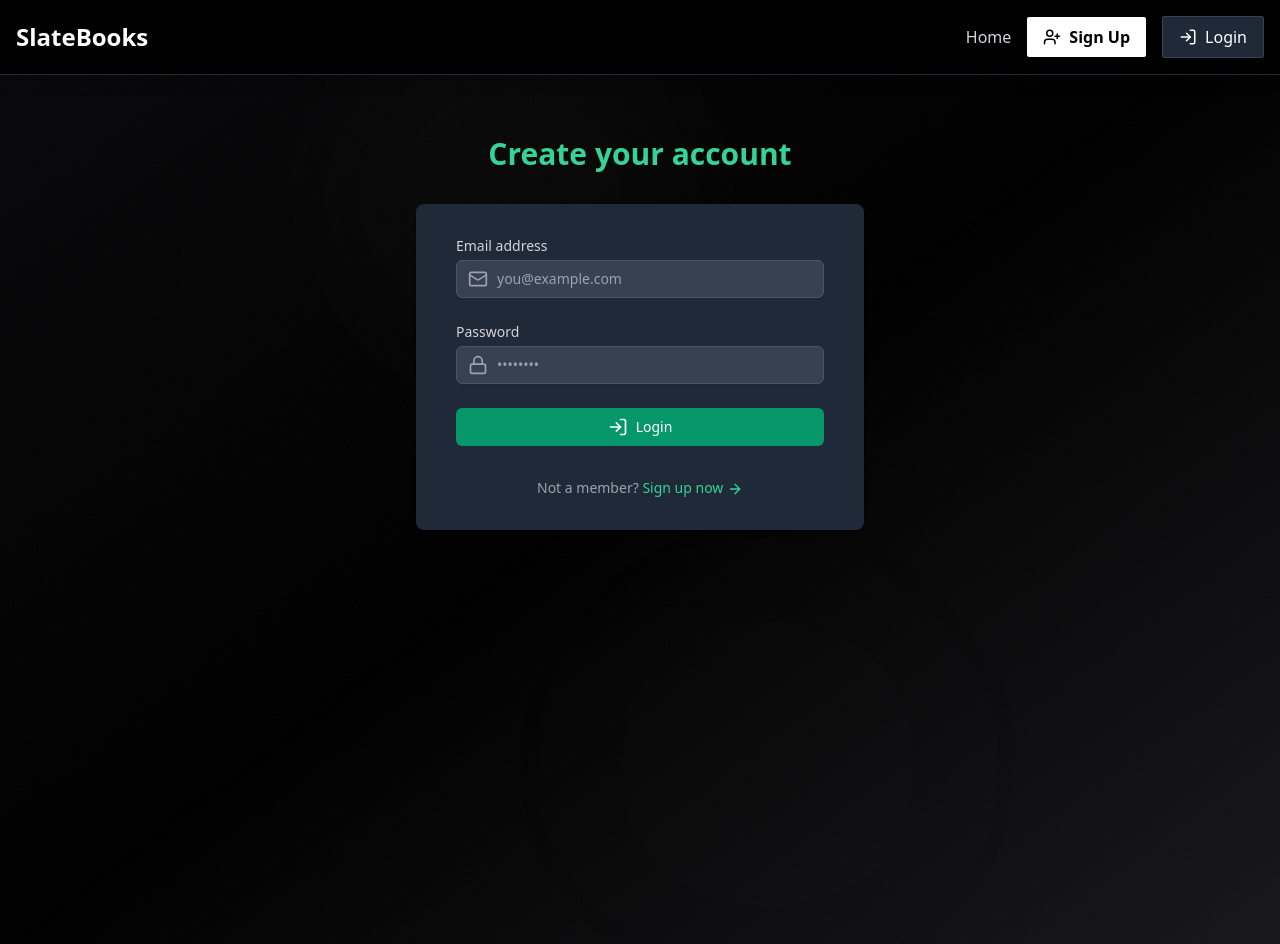
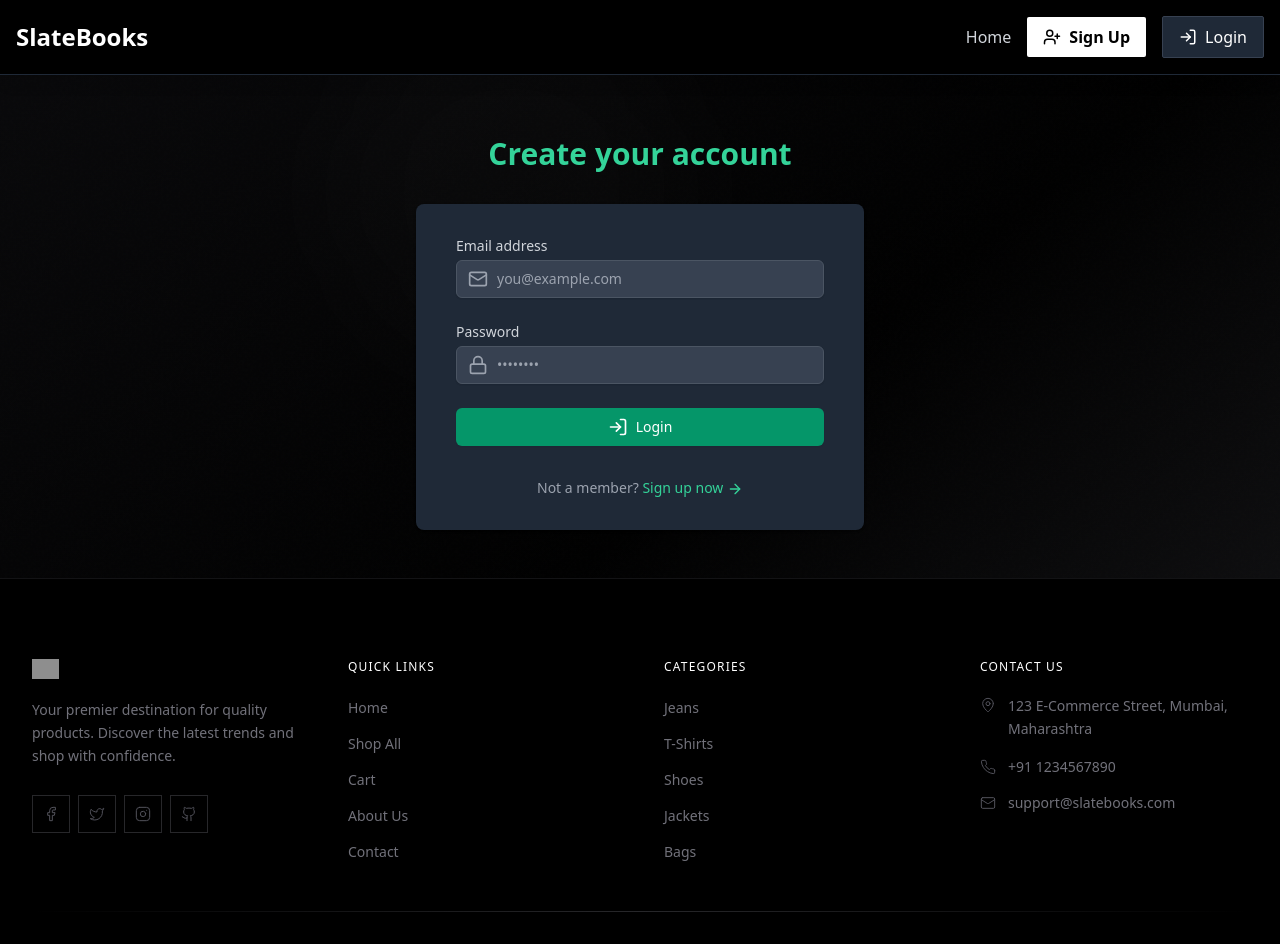
Before and after one commit to AIxRob-dev/computer-builder, a React (Vite) app in the folder frontend/: page /login in a window 1280 px wide. Shown: the top 944 px of the page. Built offline with nearby package versions, Linux system fonts and the light colour scheme; no server answers; grey boxes are pictures that could not be loaded.

Commit message:
Update Footer.jsx

```diff
--- a/frontend/src/components/Footer.jsx
+++ b/frontend/src/components/Footer.jsx
@@ -1,91 +1,111 @@
 import { Link } from "react-router-dom";
-import { Facebook, Twitter, Instagram, Github, Mail, Phone, MapPin, ShoppingBag } from "lucide-react";
+import { Facebook, Twitter, Instagram, Github, Mail, Phone, MapPin } from "lucide-react";
 
 const Footer = () => {
     const currentYear = new Date().getFullYear();
 
     return (
-        <footer className='bg-black border-t border-gray-800 text-gray-300'>
-            <div className='max-w-7xl mx-auto px-4 sm:px-6 lg:px-8 py-12'>
+        <footer className='relative bg-black border-t border-zinc-800/50 text-zinc-400'>
+            <div className='max-w-7xl mx-auto px-4 sm:px-6 lg:px-8 py-12 sm:py-16 lg:py-20'>
                 {/* Main Footer Content */}
-                <div className='grid grid-cols-1 md:grid-cols-2 lg:grid-cols-4 gap-8 mb-8'>
+                <div className='grid grid-cols-1 sm:grid-cols-2 lg:grid-cols-4 gap-10 lg:gap-12 mb-12'>
                     {/* Company Info */}
-                    <div className='space-y-4'>
-                        <div className='flex items-center space-x-2'>
-                            <ShoppingBag className='w-8 h-8 text-white' />
-                            <h3 className='text-2xl font-bold text-white'>E-Commerce</h3>
+                    <div className='space-y-5'>
+                        <div className='flex items-center'>
+                            <img
+                                src="fontbol.png"
+                                alt="SLATEBOOKS"
+                                className='h-5 w-auto opacity-90'
+                            />
                         </div>
-                        <p className='text-gray-400 text-sm leading-relaxed'>
+                        <p className='text-zinc-500 text-sm font-light leading-relaxed max-w-xs'>
                             Your premier destination for quality products.
                             Discover the latest trends and shop with confidence.
                         </p>
                         {/* Social Media Links */}
-                        <div className='flex space-x-4 pt-2'>
+                        <div className='flex space-x-2 pt-2'>
                             <a
                                 href='https://facebook.com'
                                 target='_blank'
                                 rel='noopener noreferrer'
-                                className='bg-gray-800 p-2 rounded-full hover:bg-gray-700 transition-colors duration-300'
+                                className='group p-2.5 border border-zinc-800 hover:border-zinc-700 transition-all duration-300'
                                 aria-label='Facebook'
                             >
-                                <Facebook className='w-5 h-5' />
+                                <Facebook className='w-4 h-4 text-zinc-600 group-hover:text-white transition-colors' strokeWidth={1.5} />
                             </a>
                             <a
                                 href='https://twitter.com'
                                 target='_blank'
                                 rel='noopener noreferrer'
-                                className='bg-gray-800 p-2 rounded-full hover:bg-gray-700 transition-colors duration-300'
+                                className='group p-2.5 border border-zinc-800 hover:border-zinc-700 transition-all duration-300'
                                 aria-label='Twitter'
                             >
-                                <Twitter className='w-5 h-5' />
+                                <Twitter className='w-4 h-4 text-zinc-600 group-hover:text-white transition-colors' strokeWidth={1.5} />
                             </a>
                             <a
                                 href='https://instagram.com'
                                 target='_blank'
                                 rel='noopener noreferrer'
-                                className='bg-gray-800 p-2 rounded-full hover:bg-gray-700 transition-colors duration-300'
+                                className='group p-2.5 border border-zinc-800 hover:border-zinc-700 transition-all duration-300'
                                 aria-label='Instagram'
                             >
-                                <Instagram className='w-5 h-5' />
+                                <Instagram className='w-4 h-4 text-zinc-600 group-hover:text-white transition-colors' strokeWidth={1.5} />
                             </a>
                             <a
                                 href='https://github.com'
                                 target='_blank'
                                 rel='noopener noreferrer'
-                                className='bg-gray-800 p-2 rounded-full hover:bg-gray-700 transition-colors duration-300'
+                                className='group p-2.5 border border-zinc-800 hover:border-zinc-700 transition-all duration-300'
                                 aria-label='Github'
                             >
-                                <Github className='w-5 h-5' />
+                                <Github className='w-4 h-4 text-zinc-600 group-hover:text-white transition-colors' strokeWidth={1.5} />
                             </a>
                         </div>
                     </div>
 
                     {/* Quick Links */}
                     <div>
-                        <h4 className='text-white font-semibold text-lg mb-4'>Quick Links</h4>
-                        <ul className='space-y-2'>
+                        <h4 className='text-white font-light text-xs uppercase tracking-widest mb-5'>
+                            Quick Links
+                        </h4>
+                        <ul className='space-y-3'>
                             <li>
-                                <Link to='/' className='hover:text-white transition-colors duration-300 text-sm'>
+                                <Link
+                                    to='/'
+                                    className='text-zinc-500 hover:text-white transition-colors duration-300 text-sm font-light inline-block'
+                                >
                                     Home
                                 </Link>
                             </li>
                             <li>
-                                <Link to='/category/t-shirts' className='hover:text-white transition-colors duration-300 text-sm'>
+                                <Link
+                                    to='/category/t-shirts'
+                                    className='text-zinc-500 hover:text-white transition-colors duration-300 text-sm font-light inline-block'
+                                >
                                     Shop All
                                 </Link>
                             </li>
                             <li>
-                                <Link to='/cart' className='hover:text-white transition-colors duration-300 text-sm'>
+                                <Link
+                                    to='/cart'
+                                    className='text-zinc-500 hover:text-white transition-colors duration-300 text-sm font-light inline-block'
+                                >
                                     Cart
                                 </Link>
                             </li>
                             <li>
-                                <a href='#about' className='hover:text-white transition-colors duration-300 text-sm'>
+                                <a
+                                    href='#about'
+                                    className='text-zinc-500 hover:text-white transition-colors duration-300 text-sm font-light inline-block'
+                                >
                                     About Us
                                 </a>
                             </li>
                             <li>
-                                <a href='#contact' className='hover:text-white transition-colors duration-300 text-sm'>
+                                <a
+                                    href='#contact'
+                                    className='text-zinc-500 hover:text-white transition-colors duration-300 text-sm font-light inline-block'
+                                >
                                     Contact
                                 </a>
                             </li>
@@ -94,30 +114,47 @@ const Footer = () => {
 
                     {/* Categories */}
                     <div>
-                        <h4 className='text-white font-semibold text-lg mb-4'>Categories</h4>
-                        <ul className='space-y-2'>
+                        <h4 className='text-white font-light text-xs uppercase tracking-widest mb-5'>
+                            Categories
+                        </h4>
+                        <ul className='space-y-3'>
                             <li>
-                                <Link to='/category/jeans' className='hover:text-white transition-colors duration-300 text-sm'>
+                                <Link
+                                    to='/category/jeans'
+                                    className='text-zinc-500 hover:text-white transition-colors duration-300 text-sm font-light inline-block'
+                                >
                                     Jeans
                                 </Link>
                             </li>
                             <li>
-                                <Link to='/category/t-shirts' className='hover:text-white transition-colors duration-300 text-sm'>
+                                <Link
+                                    to='/category/t-shirts'
+                                    className='text-zinc-500 hover:text-white transition-colors duration-300 text-sm font-light inline-block'
+                                >
                                     T-Shirts
                                 </Link>
                             </li>
                             <li>
-                                <Link to='/category/shoes' className='hover:text-white transition-colors duration-300 text-sm'>
+                                <Link
+                                    to='/category/shoes'
+                                    className='text-zinc-500 hover:text-white transition-colors duration-300 text-sm font-light inline-block'
+                                >
                                     Shoes
                                 </Link>
                             </li>
                             <li>
-                                <Link to='/category/jackets' className='hover:text-white transition-colors duration-300 text-sm'>
+                                <Link
+                                    to='/category/jackets'
+                                    className='text-zinc-500 hover:text-white transition-colors duration-300 text-sm font-light inline-block'
+                                >
                                     Jackets
                                 </Link>
                             </li>
                             <li>
-                                <Link to='/category/bags' className='hover:text-white transition-colors duration-300 text-sm'>
+                                <Link
+                                    to='/category/bags'
+                                    className='text-zinc-500 hover:text-white transition-colors duration-300 text-sm font-light inline-block'
+                                >
                                     Bags
                                 </Link>
                             </li>
@@ -126,20 +163,32 @@ const Footer = () => {
 
                     {/* Contact Info */}
                     <div>
-                        <h4 className='text-white font-semibold text-lg mb-4'>Contact Us</h4>
-                        <ul className='space-y-3'>
-                            <li className='flex items-start space-x-3'>
-                                <MapPin className='w-5 h-5 text-gray-400 mt-0.5 flex-shrink-0' />
-                                <span className='text-sm'>123 E-Commerce Street, Mumbai, Maharashtra, India</span>
+                        <h4 className='text-white font-light text-xs uppercase tracking-widest mb-5'>
+                            Contact Us
+                        </h4>
+                        <ul className='space-y-4'>
+                            <li className='flex items-start space-x-3 group'>
+                                <MapPin className='w-4 h-4 text-zinc-600 mt-0.5 flex-shrink-0 group-hover:text-white transition-colors' strokeWidth={1.5} />
+                                <span className='text-sm text-zinc-500 font-light leading-relaxed'>
+                                    123 E-Commerce Street, Mumbai, Maharashtra
+                                </span>
                             </li>
-                            <li className='flex items-center space-x-3'>
-                                <Phone className='w-5 h-5 text-gray-400 flex-shrink-0' />
-                                <span className='text-sm'>+91 1234567890</span>
+                            <li className='flex items-center space-x-3 group'>
+                                <Phone className='w-4 h-4 text-zinc-600 flex-shrink-0 group-hover:text-white transition-colors' strokeWidth={1.5} />
+                                <a
+                                    href='tel:+911234567890'
+                                    className='text-sm text-zinc-500 font-light hover:text-white transition-colors duration-300'
+                                >
+                                    +91 1234567890
+                                </a>
                             </li>
-                            <li className='flex items-center space-x-3'>
-                                <Mail className='w-5 h-5 text-gray-400 flex-shrink-0' />
-                                <a href='mailto:support@ecommerce.com' className='text-sm hover:text-white transition-colors duration-300'>
-                                    support@ecommerce.com
+                            <li className='flex items-center space-x-3 group'>
+                                <Mail className='w-4 h-4 text-zinc-600 flex-shrink-0 group-hover:text-white transition-colors' strokeWidth={1.5} />
+                                <a
+                                    href='mailto:support@slatebooks.com'
+                                    className='text-sm text-zinc-500 font-light hover:text-white transition-colors duration-300'
+                                >
+                                    support@slatebooks.com
                                 </a>
                             </li>
                         </ul>
@@ -147,25 +196,35 @@ const Footer = () => {
                 </div>
 
                 {/* Divider */}
-                <div className='border-t border-gray-800 pt-8'>
-                    <div className='flex flex-col md:flex-row justify-between items-center space-y-4 md:space-y-0'>
+                <div className='h-px bg-gradient-to-r from-transparent via-zinc-800 to-transparent mb-8' />
+
+                {/* Bottom Section */}
+                <div className='flex flex-col sm:flex-row justify-between items-center space-y-4 sm:space-y-0'>
                     {/* Copyright */}
-                        <p className='text-sm text-gray-400'>
-                            © {currentYear} E-Commerce. All rights reserved.
+                    <p className='text-xs text-zinc-600 font-light tracking-wide'>
+                        © {currentYear} SLATEBOOKS. All rights reserved.
                     </p>
 
                     {/* Legal Links */}
-                        <div className='flex space-x-6'>
-                            <a href='#privacy' className='text-sm text-gray-400 hover:text-white transition-colors duration-300'>
+                    <div className='flex flex-wrap justify-center gap-6'>
+                        <a
+                            href='#privacy'
+                            className='text-xs text-zinc-600 hover:text-white transition-colors duration-300 font-light tracking-wide'
+                        >
                             Privacy Policy
                         </a>
-                            <a href='#terms' className='text-sm text-gray-400 hover:text-white transition-colors duration-300'>
+                        <a
+                            href='#terms'
+                            className='text-xs text-zinc-600 hover:text-white transition-colors duration-300 font-light tracking-wide'
+                        >
                             Terms of Service
                         </a>
-                            <a href='#cookies' className='text-sm text-gray-400 hover:text-white transition-colors duration-300'>
+                        <a
+                            href='#cookies'
+                            className='text-xs text-zinc-600 hover:text-white transition-colors duration-300 font-light tracking-wide'
+                        >
                             Cookie Policy
                         </a>
-                        </div>
                     </div>
                 </div>
             </div>
```
Lines whose indentation alone changed are shown as unchanged.
